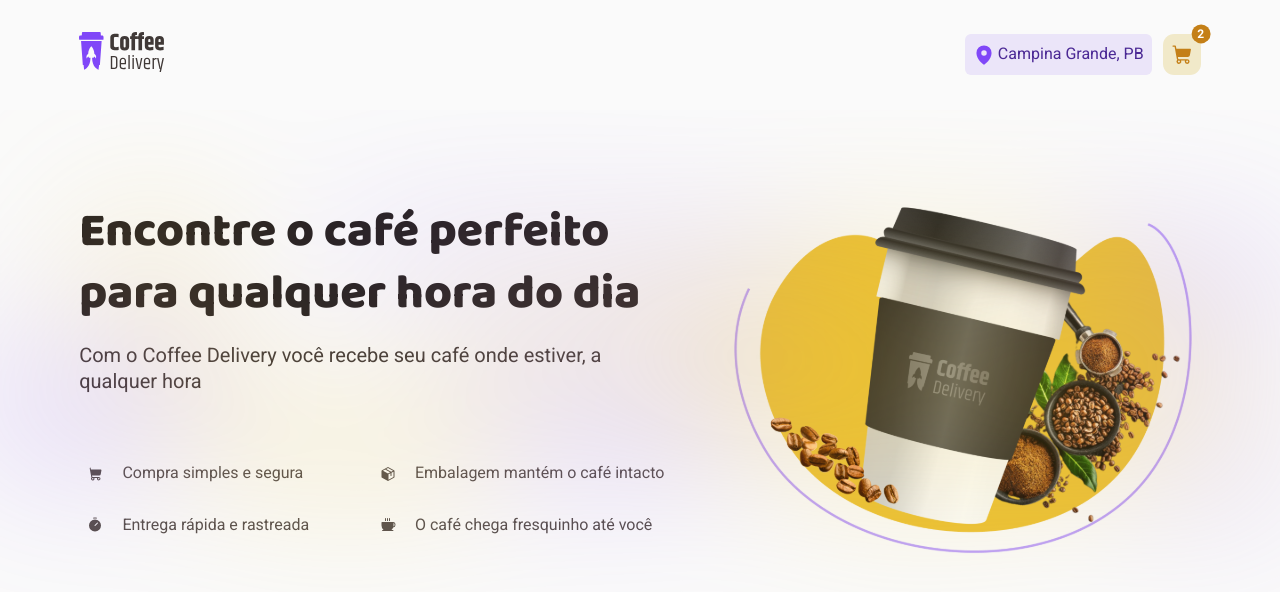
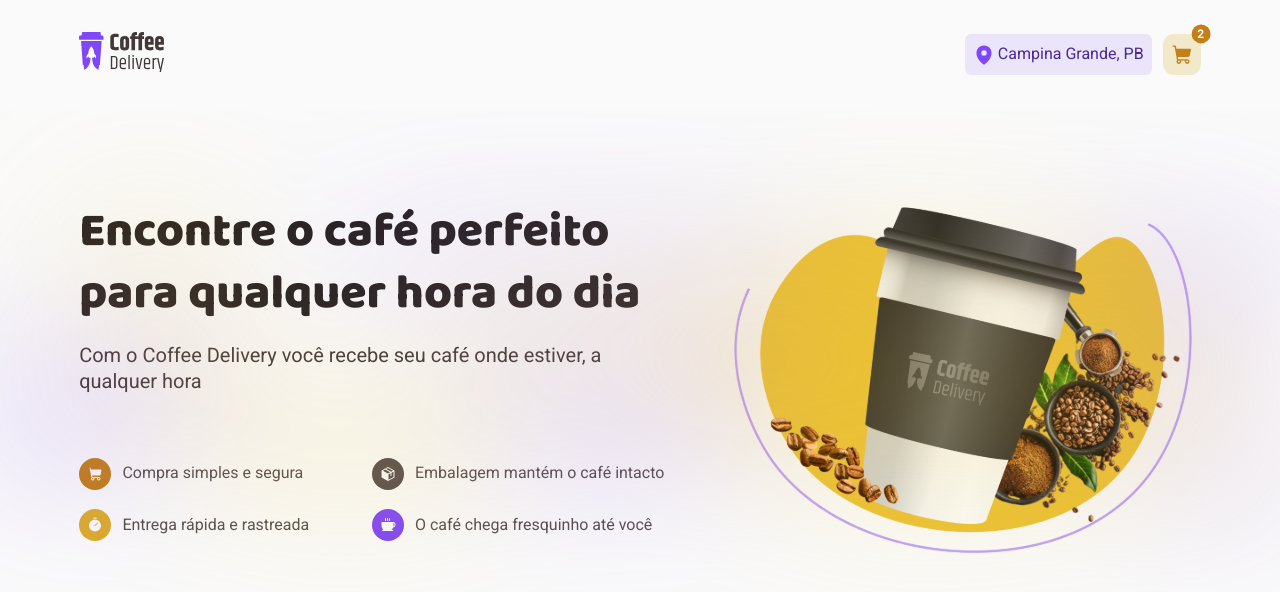
Before and after one commit to limaarthur/coffee-delivery, a React (Vite) app: page / in a window 1280 px wide. Shown: the top 592 px of the page. Built offline with nearby package versions, Linux system fonts and the light colour scheme.

Commit message:
feat: pages and routes - applying colors usetheme function

```diff
--- a/src/pages/Home/index.tsx
+++ b/src/pages/Home/index.tsx
@@ -5,9 +5,12 @@ import {
   TimerIcon,
 } from '@phosphor-icons/react'
 
+import { useTheme } from 'styled-components'
 import { Heading, Hero, HeroContent, Info } from './styles'
 
 export function Home() {
+  const theme = useTheme()
+
   return (
     <div>
       <Hero>
@@ -26,22 +29,42 @@ export function Home() {
 
             <Info>
               <div>
-                <ShoppingCartIcon size={32} weight="fill" />
+                <ShoppingCartIcon
+                  size={32}
+                  weight="fill"
+                  color={theme.colors.background}
+                  style={{ backgroundColor: theme.colors['yellow-dark'] }}
+                />
                 <span>Compra simples e segura</span>
               </div>
 
               <div>
-                <PackageIcon size={32} weight="fill" />
+                <PackageIcon
+                  size={32}
+                  weight="fill"
+                  color={theme.colors.background}
+                  style={{ backgroundColor: theme.colors['base-text'] }}
+                />
                 <span>Embalagem mantém o café intacto</span>
               </div>
 
               <div>
-                <TimerIcon size={32} weight="fill" />
+                <TimerIcon
+                  size={32}
+                  weight="fill"
+                  color={theme.colors.background}
+                  style={{ backgroundColor: theme.colors.yellow }}
+                />
                 <span>Entrega rápida e rastreada</span>
               </div>
 
               <div>
-                <CoffeeIcon size={32} weight="fill" />
+                <CoffeeIcon
+                  size={32}
+                  weight="fill"
+                  color={theme.colors.background}
+                  style={{ backgroundColor: theme.colors.purple }}
+                />
                 <span>O café chega fresquinho até você</span>
               </div>
             </Info>
```
